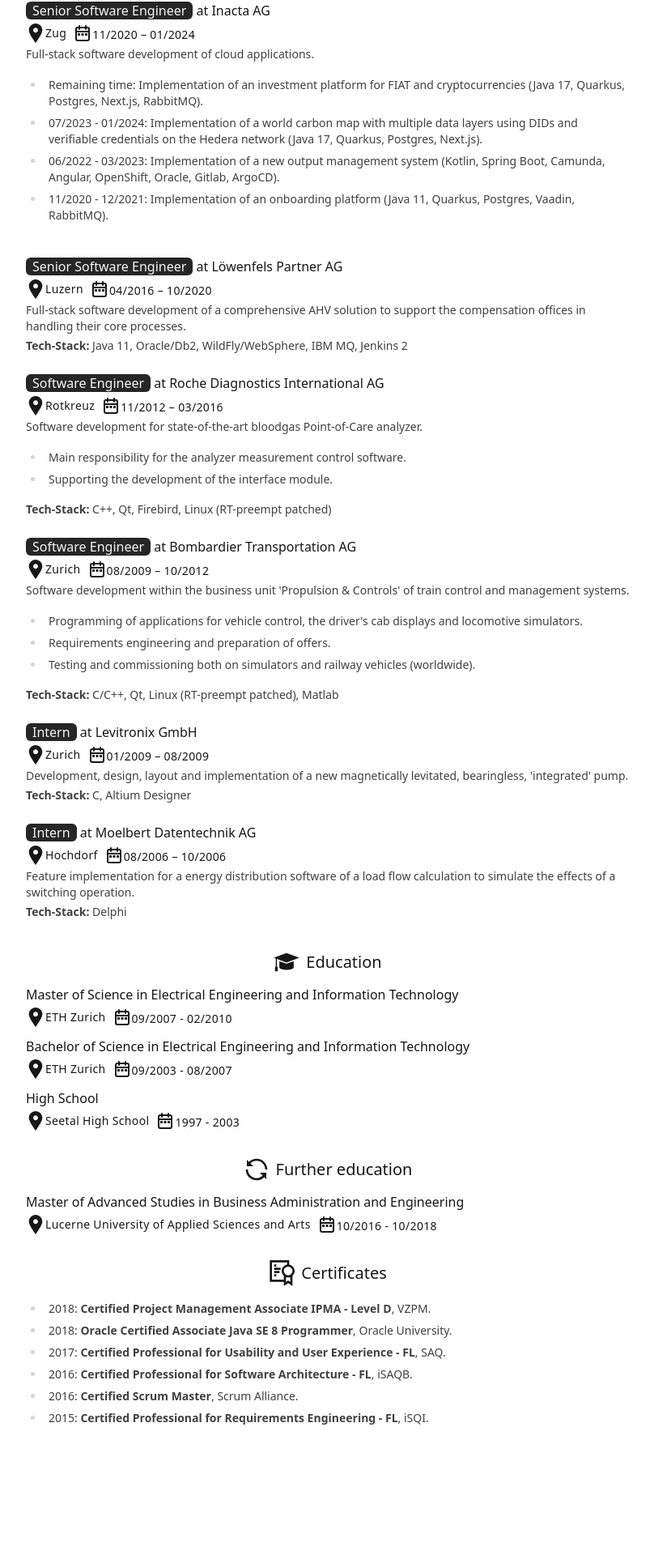
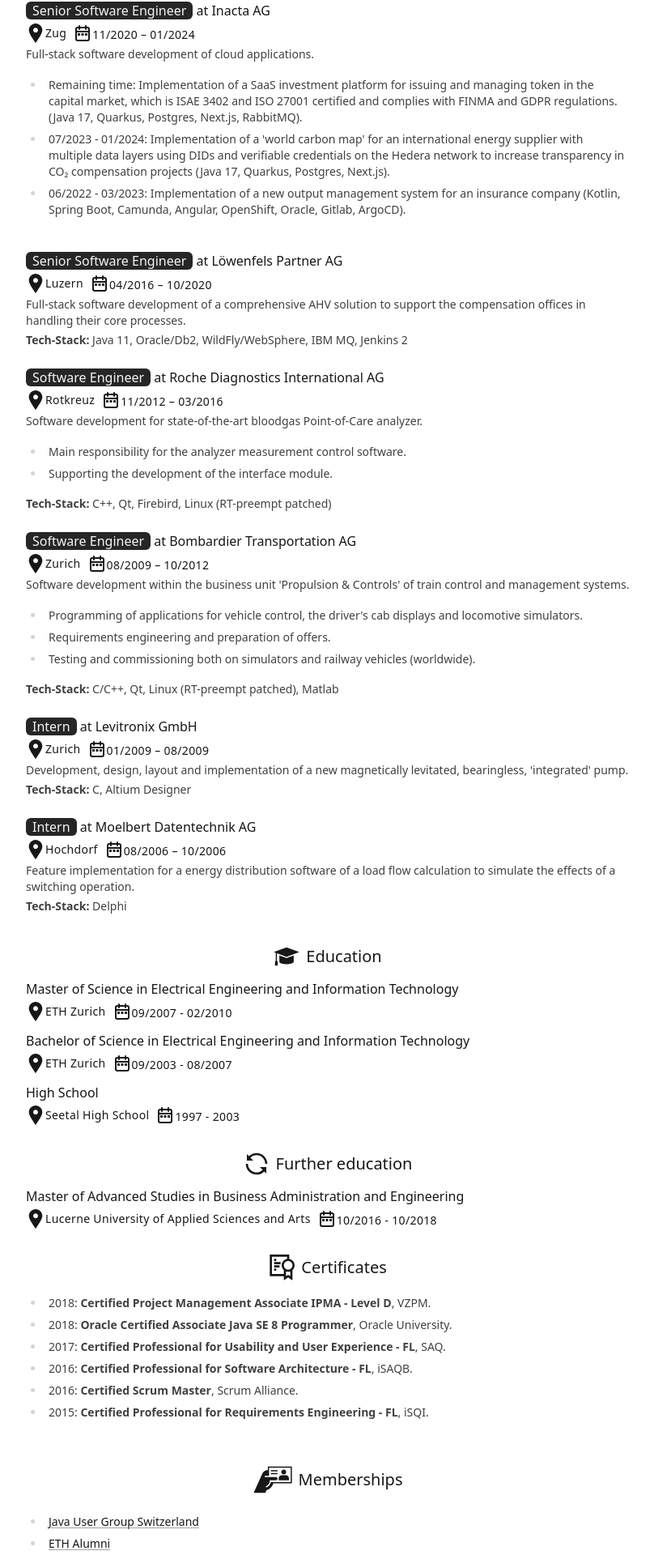
Before and after one commit to schereradi/scherera.ch, a Next.js app: page /cv in a window 1280 px wide. Shown: the part 427-2347 px from the top of the page at 81% size, without its empty margins (310-1118 px from the left). Built offline with nearby package versions, Linux system fonts and the light colour scheme.

Commit message:
Update CV

```diff
--- a/app/cv/page.tsx
+++ b/app/cv/page.tsx
@@ -1,5 +1,5 @@
 import type { Metadata } from 'next';
-import { WorkIcon, EducationIcon, CertificateIcon, SmallLocationIcon, SmallDateIcon, ProgressIcon } from 'components/icons';
+import { WorkIcon, EducationIcon, CertificateIcon, SmallLocationIcon, SmallDateIcon, ProgressIcon, MembershipIcon } from 'components/icons';
 import { Job } from 'components/job';
 
 export const metadata: Metadata = {
@@ -48,10 +48,9 @@
             <>
               Full-stack software development of cloud applications.
               <ul>
-                <li>Remaining time: Implementation of an investment platform for FIAT and cryptocurrencies (Java 17, Quarkus, Postgres, Next.js, RabbitMQ).</li>
-                <li>07/2023 - 01/2024: Implementation of a world carbon map with multiple data layers using DIDs and verifiable credentials on the Hedera network (Java 17, Quarkus, Postgres, Next.js).</li>
-                <li>06/2022 - 03/2023: Implementation of a new output management system (Kotlin, Spring Boot, Camunda, Angular, OpenShift, Oracle, Gitlab, ArgoCD).</li>
-                <li>11/2020 - 12/2021: Implementation of an onboarding platform (Java 11, Quarkus, Postgres, Vaadin, RabbitMQ).</li>
+                <li>Remaining time: Implementation of a SaaS investment platform for issuing and managing token in the capital market, which is ISAE 3402 and ISO 27001 certified and complies with FINMA and GDPR regulations. (Java 17, Quarkus, Postgres, Next.js, RabbitMQ).</li>
+                <li>07/2023 - 01/2024: Implementation of a 'world carbon map' for an international energy supplier with multiple data layers using DIDs and verifiable credentials on the Hedera network to increase transparency in CO₂ compensation projects (Java 17, Quarkus, Postgres, Next.js).</li>
+                <li>06/2022 - 03/2023: Implementation of a new output management system for an insurance company (Kotlin, Spring Boot, Camunda, Angular, OpenShift, Oracle, Gitlab, ArgoCD).</li>
               </ul>
             </>
           }
@@ -181,7 +180,6 @@
           <div className="mt-1">10/2016 - 10/2018</div>
         </div>
 
-
         <div className="flex justify-center text-center pt-8">
           <h2 className="text-lg md:text-xl">
             <div className="flex items-center gap-2">
@@ -200,6 +198,21 @@
             <li>2015: <span className="font-bold">Certified Professional for Requirements Engineering - FL</span>, iSQI.</li>
           </ul>
         </div>
+
+        <div className="flex justify-center text-center pt-8">
+          <h2 className="text-lg md:text-xl">
+            <div className="flex items-center gap-2">
+              <MembershipIcon />
+              <div>Memberships</div>
+            </div>
+          </h2>
+        </div>
+        <div className="mt-1 prose prose-neutral dark:prose-invert text-xs md:text-sm max-w-fit">
+          <ul>
+            <li><a href="https://www.jug.ch/" target="_blank" rel="noopener noreferrer" className="hover:underline">Java User Group Switzerland</a></li>
+            <li><a href="https://www.alumni.ethz.ch/" target="_blank" rel="noopener noreferrer" className="hover:underline">ETH Alumni</a></li>
+          </ul>
+        </div>
       </div>
     </section>
   );
--- a/app/tech/page.tsx
+++ b/app/tech/page.tsx
@@ -133,7 +133,7 @@
               <td className="px-6 py-4">
                 Valgrind, JProfiler,<br/>
                 JMeter, Gatling,<br/>
-                Simulink
+                Simulink, Ansible
               </td>
             </tr>
             <tr className="bg-white border-b dark:bg-gray-800 dark:border-gray-700">
--- a/components/icons.tsx
+++ b/components/icons.tsx
@@ -18,6 +18,24 @@
           <path fill="#fff" d="M0 0h24v19.636H0z" />
         </clipPath>
       </defs>
+    </svg>
+  );
+}
+
+export function MembershipIcon() {
+  return (
+    <svg
+      width="48px"
+      height="48px"
+      viewBox="0 0 256 178"
+      fill="currentColor"
+      xmlns="http://www.w3.org/2000/svg"
+    >
+      <g id="SVGRepo_bgCarrier" stroke-width="0"></g>
+      <g id="SVGRepo_tracerCarrier" stroke-linecap="round" stroke-linejoin="round"></g>
+      <g id="SVGRepo_iconCarrier">
+        <path d="M183.882,38.248c0,8.995,7.292,16.287,16.287,16.287c8.995,0,16.287-7.292,16.287-16.287s-7.292-16.287-16.287-16.287 C191.174,21.961,183.882,29.253,183.882,38.248z M167.193,92.774v-12.72c0-11.179,9.126-20.349,20.349-20.349h26.642 c11.179,0,20.349,9.126,20.349,20.349v12.72H167.193z M95.721,2.416v23.543c-2.871,0-8.236,0.615-12.1,1.784 c-10.322,3.123-19.031,10.11-24.369,21.786L2,175.584h78.75l5.069-16.893c22.193-5.386,38.809-22.446,45.51-43.894l0.084,0.001 c0.167-0.748,0.389-1.483,0.627-2.214H254V2.416H95.721z M246.125,104.709H115.408c-2.957,15.124-14.146,28.884-29.224,35.043 c-0.487,0.199-0.992,0.293-1.488,0.293c-1.552,0-3.023-0.924-3.647-2.449c-0.822-2.013,0.143-4.311,2.156-5.134 c14.768-6.032,25.085-20.66,25.105-35.583v-3.981h40.386c5.966-0.001,10.803-4.837,10.803-10.803c0-5.962-4.83-10.797-10.793-10.802 l-70.91-0.053c-2.174,0-3.938-1.763-3.938-3.938s1.763-3.938,3.938-3.938h25.799V10.291h142.529V104.709z M115.408,25.959H159.5 v7.875h-44.092V25.959z M115.408,45.647H159.5v7.875h-44.092V45.647z"></path>
+      </g>
     </svg>
   );
 }
```
